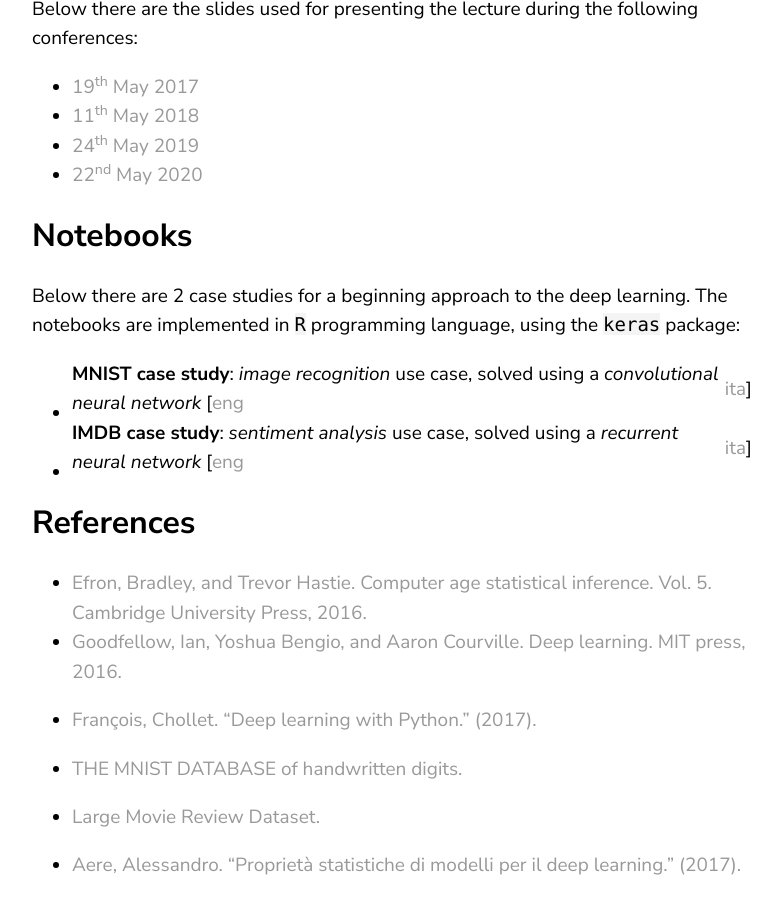
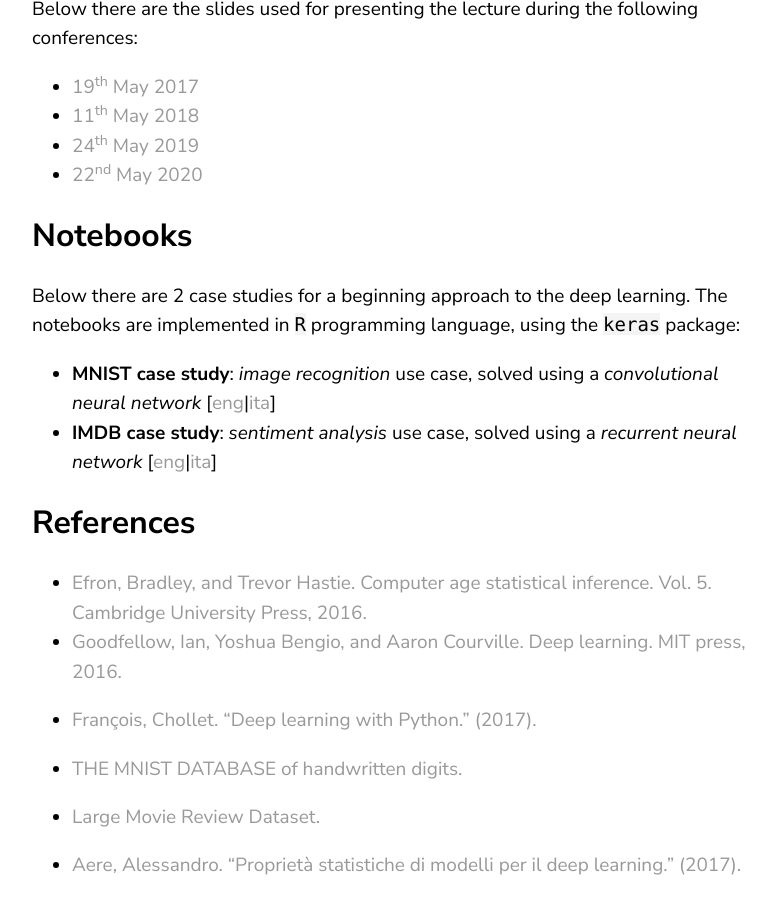
Before and after one commit to alessandroaere/alessandroaere.github.io, a Jekyll site: the page built from _posts/2020-05-16-deep-learning-stat-unipd.md, in a window 1280 px wide and 900 px high, scrolled down 696 px. Shown: the whole window, without its empty margins (68-849 px from the left). Built offline with Jekyll 4.4.1, drawn with Linux system fonts in a browser that asks for light colours.

```diff
--- a/_posts/2020-05-16-deep-learning-stat-unipd.md
+++ b/_posts/2020-05-16-deep-learning-stat-unipd.md
@@ -19,8 +19,8 @@ Below there are the slides used for presenting the lecture during the following
 ## Notebooks
 
 Below there are 2 case studies for a beginning approach to the deep learning. The notebooks are implemented in `R` programming language, using the `keras` package:
-* **MNIST case study**: *image recognition* use case, solved using a *convolutional neural network* [[eng](/assets/notebooks/MNIST_case_study.html)|[ita](/assets/notebooks/MNIST_caso_studio.html)]
-* **IMDB case study**: *sentiment analysis* use case, solved using a *recurrent neural network* [[eng](/assets/notebooks/IMDB_case_study.html)|[ita](/assets/notebooks/IMDB_caso_studio.html)]
+* **MNIST case study**: *image recognition* use case, solved using a *convolutional neural network* [[eng](/assets/notebooks/MNIST_case_study.html)\|[ita](/assets/notebooks/MNIST_caso_studio.html)]
+* **IMDB case study**: *sentiment analysis* use case, solved using a *recurrent neural network* [[eng](/assets/notebooks/IMDB_case_study.html)\|[ita](/assets/notebooks/IMDB_caso_studio.html)]
 
 ## References
 * [Efron, Bradley, and Trevor Hastie. Computer age statistical inference. Vol. 5. Cambridge University Press, 2016.
```
